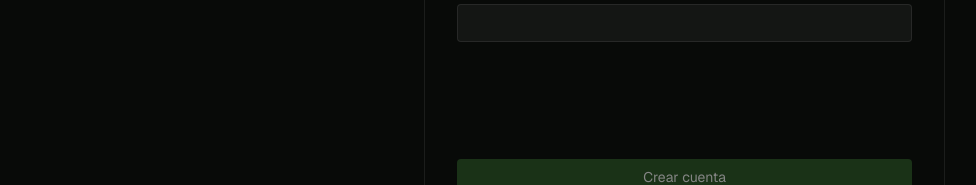
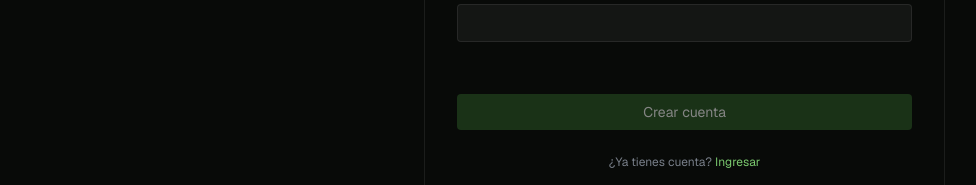
Before and after one commit to BENJASHIS/evipro-web, a Next.js app: page /registro in a window 1280 px wide. Shown: the part 839-1024 px from the top of the page, without its empty margins (207-1183 px from the left). Built offline with nearby package versions, Linux system fonts and the light colour scheme; no server answers.

Commit message:
style(web): suaviza turnstile visible

```diff
--- a/app/components/Turnstile.tsx
+++ b/app/components/Turnstile.tsx
@@ -2,6 +2,8 @@
 
 import Script from 'next/script'
 import { useEffect, useRef, useState } from 'react'
+
+type TurnstileAppearance = 'always' | 'execute' | 'interaction-only'
 
 type TurnstileApi = {
   render: (
@@ -12,6 +14,7 @@ type TurnstileApi = {
       size?: 'normal' | 'compact' | 'flexible'
       language?: string
       action?: string
+      appearance?: TurnstileAppearance
       callback?: (token: string) => void
       'expired-callback'?: () => void
       'error-callback'?: () => void
@@ -29,6 +32,7 @@ declare global {
 
 interface TurnstileProps {
   action: string
+  appearance?: TurnstileAppearance
   className?: string
   onVerify: (token: string) => void
   onError?: () => void
@@ -41,6 +45,7 @@ export const TURNSTILE_CLIENT_ENABLED = TURNSTILE_SITE_KEY.trim().length > 0
 
 export default function Turnstile({
   action,
+  appearance = 'interaction-only',
   className,
   onVerify,
   onError,
@@ -67,6 +72,7 @@ export default function Turnstile({
       size: 'flexible',
       language: 'es',
       action,
+      appearance,
       callback: token => callbacksRef.current.onVerify(token),
       'expired-callback': () => {
         callbacksRef.current.onVerify('')
@@ -84,7 +90,7 @@ export default function Turnstile({
         widgetIdRef.current = null
       }
     }
-  }, [action, scriptReady])
+  }, [action, appearance, scriptReady])
 
   useEffect(() => {
     if (!resetSignal || !widgetIdRef.current || !window.turnstile) return
@@ -101,7 +107,7 @@ export default function Turnstile({
         strategy="afterInteractive"
         onReady={() => setScriptReady(true)}
       />
-      <div ref={containerRef} className="min-h-[65px]" />
+      <div ref={containerRef} className={appearance === 'always' ? 'min-h-[65px]' : undefined} />
     </div>
   )
 }
```
